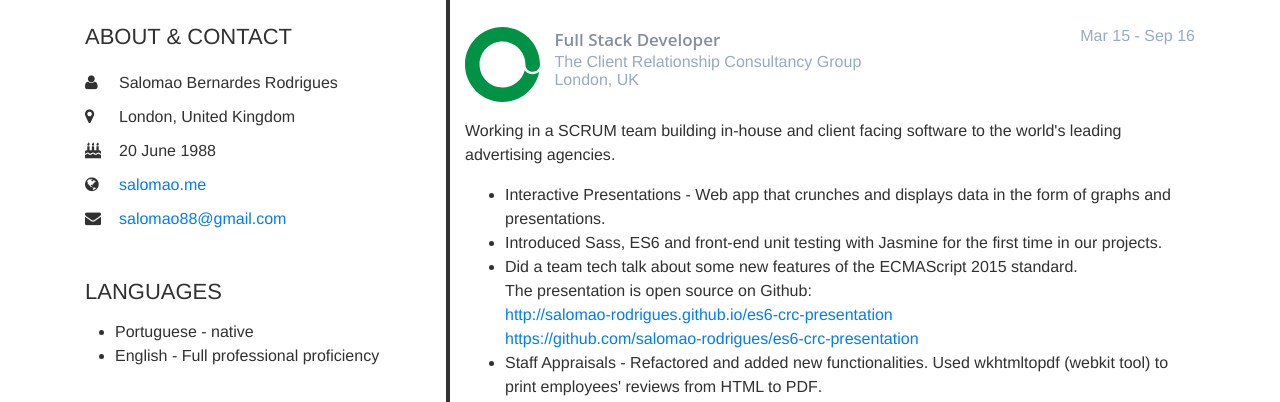
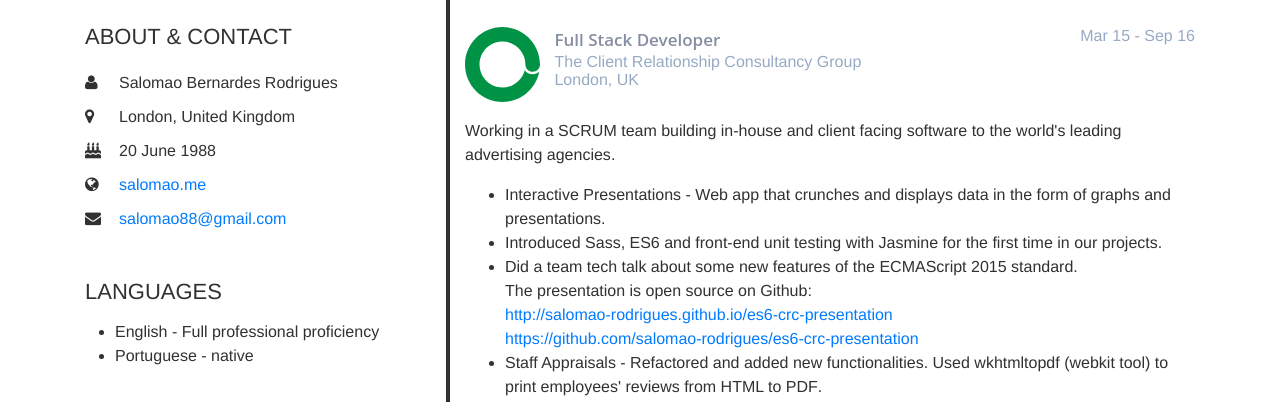
Before and after one commit to salomao-rodrigues/salomao-rodrigues.github.io, a plain HTML site: page index.html in a window 1280 px wide. Shown: the part 444-846 px from the top of the page. Drawn offline with Linux system fonts and the light colour scheme.

Commit message:
Shift languages around

```diff
--- a/index.html
+++ b/index.html
@@ -61,9 +61,8 @@
         <div class="details-container languages">
           <div class="details-title">Languages</div>
           <ul>
+            <li><strong>English</strong> - Full professional proficiency</li>
             <li><strong>Portuguese</strong> - native</li>
-            <li><strong>English</strong> - Full professional
-              proficiency</li>
           </ul>
         </div>
         <div class="social-links">
```
